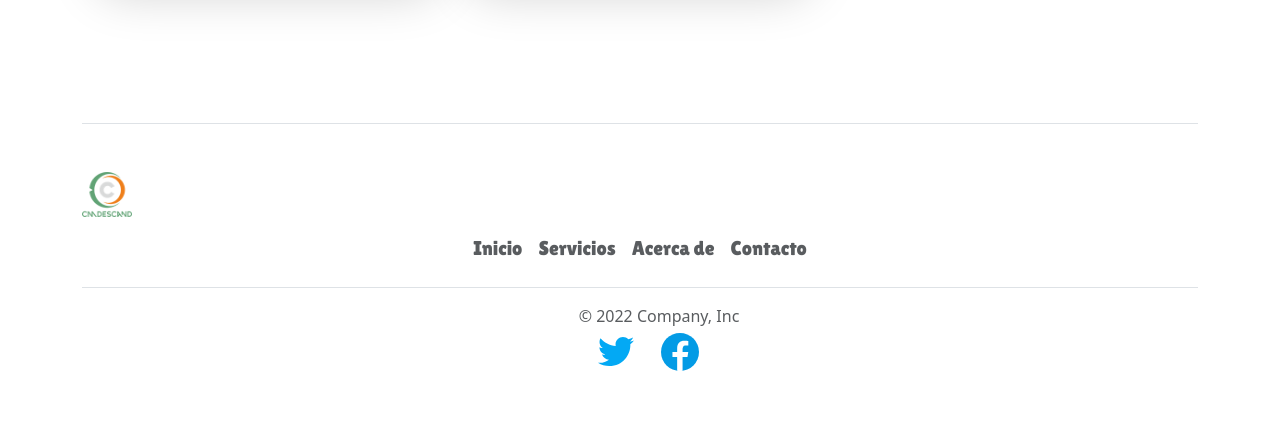
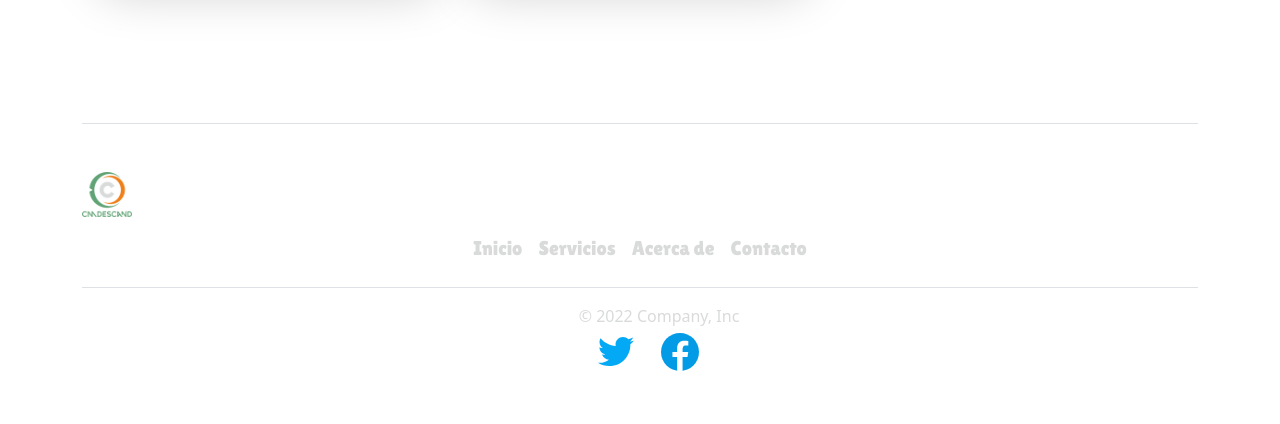
Before and after one commit to mariaroa/CMDESCAND, a PHP site: page /servicios/ in a window 1280 px wide. Shown: the part 1746-2170 px from the top of the page. Run offline with PHP 8.4, Linux system fonts and the light colour scheme.

Commit message:
cambios en footer, no funciona JS para cambio de color

```diff
--- a/public/css/style.css
+++ b/public/css/style.css
@@ -8,7 +8,7 @@ a.nav-link {
 a.nav-link:hover {
     color: #61a375;
 }
-.nav-pills {
+.nav-pills .nav {
     --bs-nav-pills-border-radius: var(--bs-border-radius);
     --bs-nav-pills-link-active-color: #d9dada;
     --bs-nav-pills-link-active-bg: #61a375;
@@ -16,6 +16,7 @@ a.nav-link:hover {
 :root{
     --bs-link-color: #61a375;
     --bs-link-hover-color: #61a375;
+    --bs-secondary-color: #d9dada;
 }
 .video_test {
     top: 186px;
--- a/views/footer/index.php
+++ b/views/footer/index.php
@@ -4,10 +4,10 @@
       <div class="col-12 col-md">
         <img class="mb-2" src="/images/cmdescand_logo.png" alt="" width="50" height="auto">
         <ul class="nav justify-content-center border-bottom pb-3 mb-3">
-          <li class="nav-item"><a href="#" class="nav-link px-2 text-muted">Inicio</a></li>
-          <li class="nav-item"><a href="#" class="nav-link px-2 text-muted">Servicios</a></li>
-          <li class="nav-item"><a href="#" class="nav-link px-2 text-muted">Acerca de </a></li>
-          <li class="nav-item"><a href="#" class="nav-link px-2 text-muted">Contacto</a></li>
+          <li class="nav-item"><a href="http://localhost/" class="nav-link px-2" id="menu-inicio">Inicio</a></li>
+          <li class="nav-item"><a href="http://localhost/servicios" class="nav-link px-2" id="menu-servicios">Servicios</a></li>
+          <li class="nav-item"><a href="#" class="nav-link px-2" id="menu-acerca-de">Acerca de </a></li>
+          <li class="nav-item"><a href="#" class="nav-link px-2" id="menu-contacto">Contacto</a></li>
         </ul>
         <div class="copyr">
           <a href="/" class="mb-3 me-2 mb-md-0 text-muted text-decoration-none lh-1">
```
